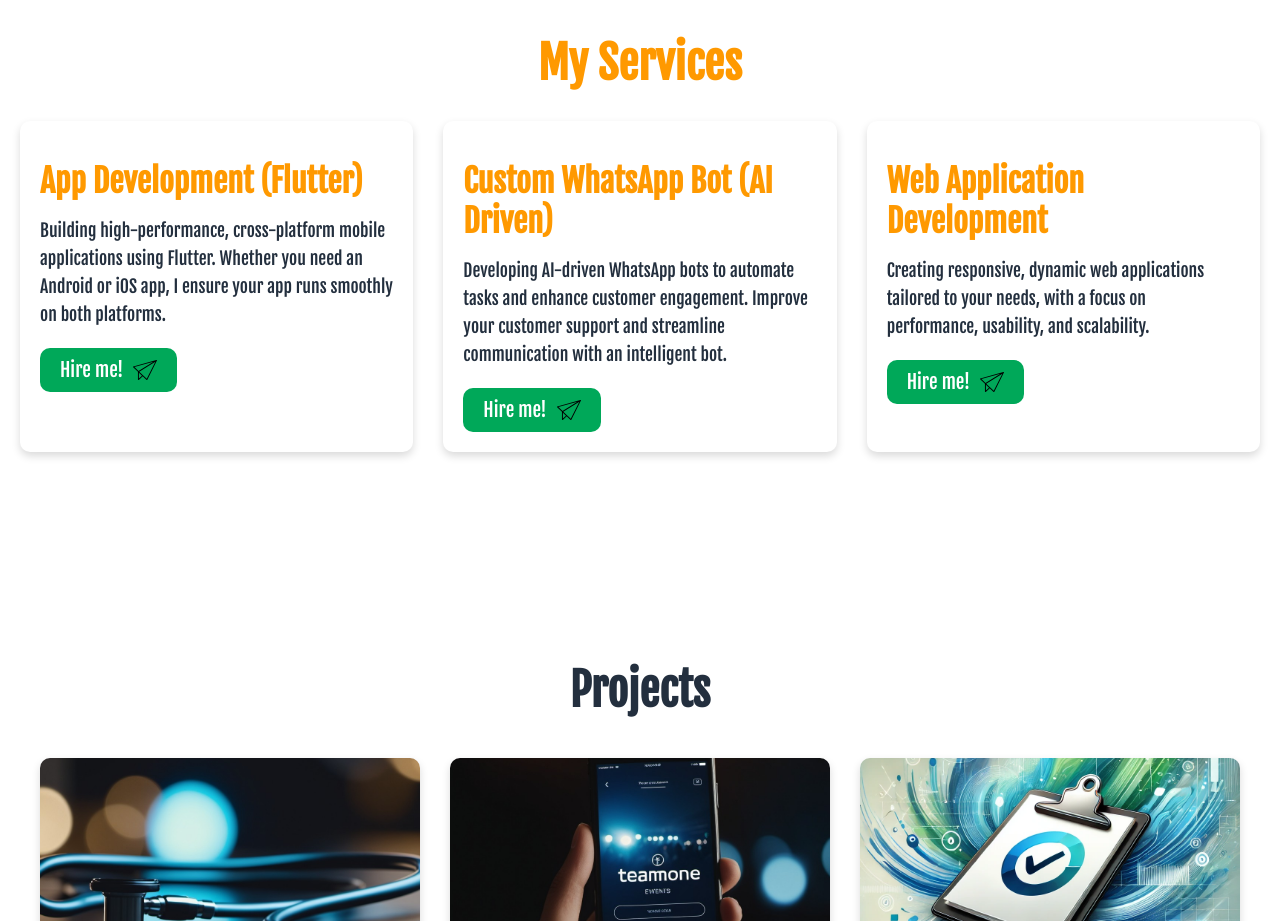
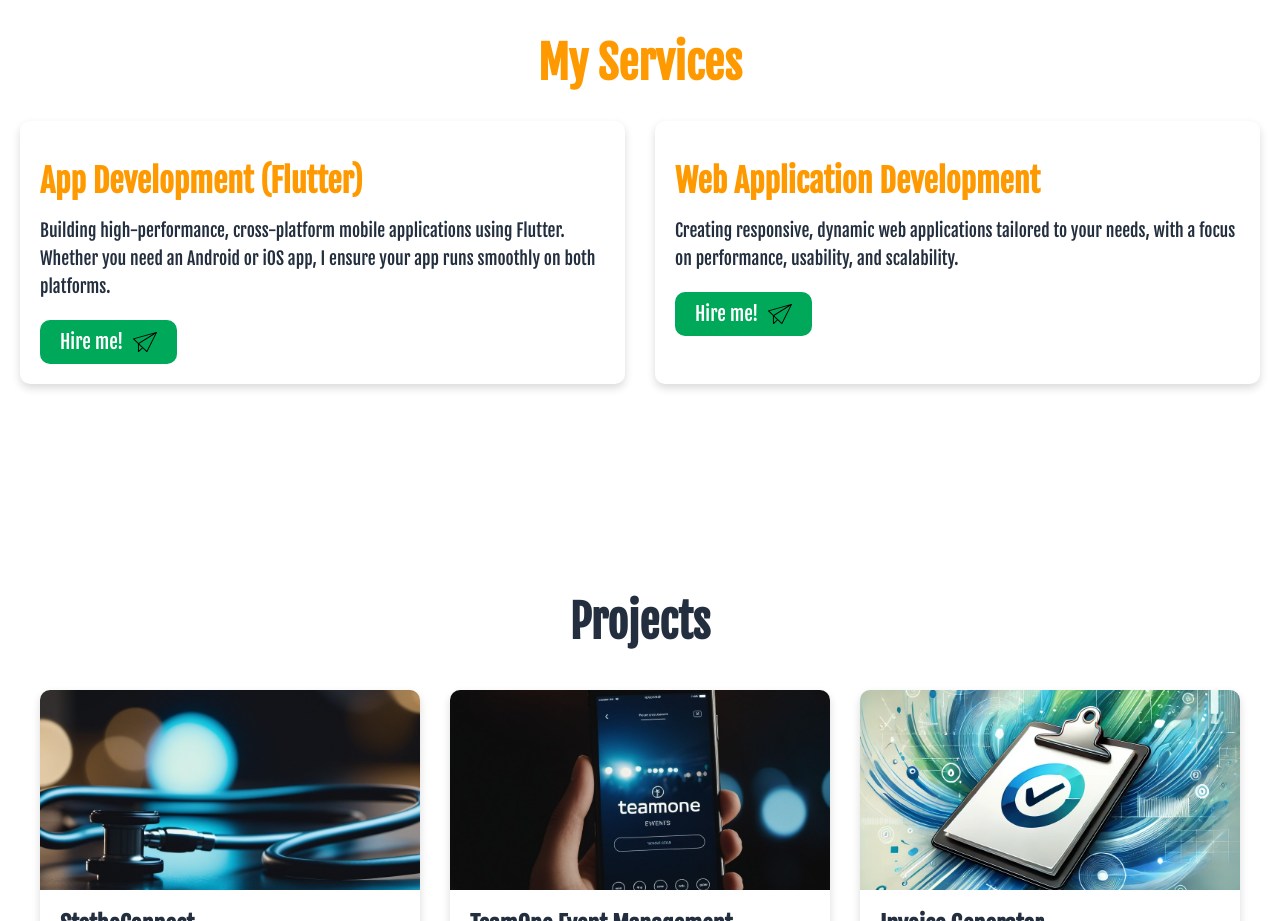
Before and after one commit to amal-krishna-m-u/amalmullangath, a React (Vite) app: page / in a window 1280 px wide. Shown: the part 1280-2201 px from the top of the page. Built offline with nearby package versions, Linux system fonts and the light colour scheme.

Commit message:
doc(): updated the content

```diff
--- a/src/components/Services.jsx
+++ b/src/components/Services.jsx
@@ -24,7 +24,7 @@ const Services = () => (
         </a>
       </div>
 
-      <div className={styles.service}>
+      {/* <div className={styles.service}>
         <h3 className={styles.serviceTitle}>Custom WhatsApp Bot (AI Driven)</h3>
         <p className={styles.serviceDescription}>
           Developing AI-driven WhatsApp bots to automate tasks and enhance
@@ -41,7 +41,7 @@ const Services = () => (
             <img src="/messageme.svg" alt="send message" />
           </div>
         </a>
-      </div>
+      </div> */}
 
       <div className={styles.service}>
         <h3 className={styles.serviceTitle}>Web Application Development</h3>
```
